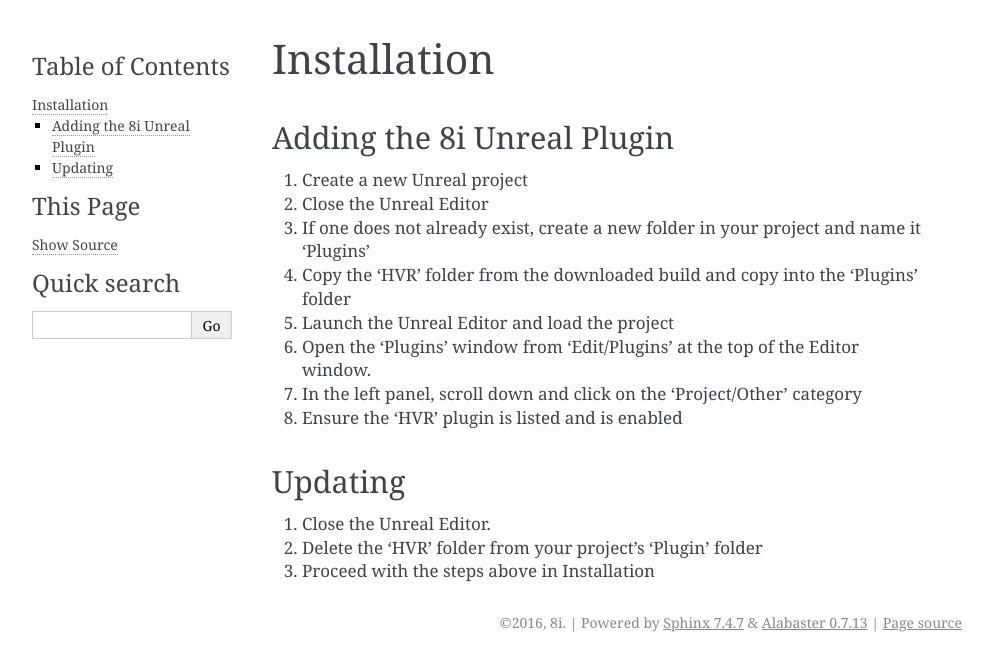
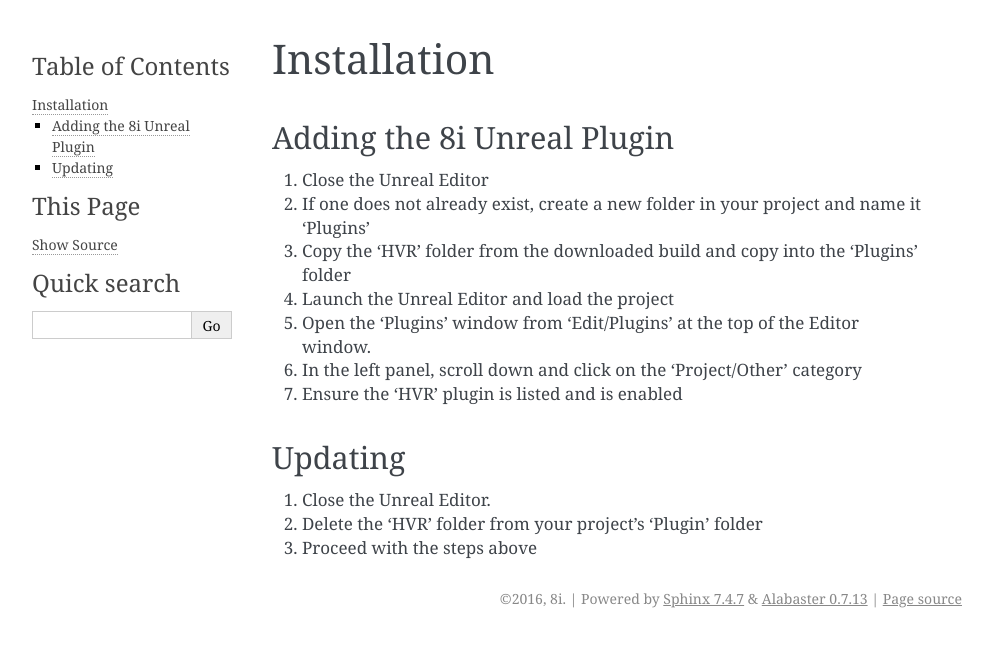
Before and after one commit to 8i/UnrealPlugin_Documentation, a Sphinx documentation site: the page built from docs/source/Installation.rst, in a window 1280 px wide. Shown: the top 671 px of the page, without its empty margins (148-1140 px from the left). Built offline with Sphinx 7.4.7, drawn with Linux system fonts in a browser that asks for light colours.

Commit message:
Update Installation instructions

```diff
--- a/docs/source/Installation.rst
+++ b/docs/source/Installation.rst
@@ -4,18 +4,17 @@
 Adding the 8i Unreal Plugin
 ---------------------------
 
-1. Create a new Unreal project
-2. Close the Unreal Editor
-3. If one does not already exist, create a new folder in your project and name it 'Plugins'
-4. Copy the 'HVR' folder from the downloaded build and copy into the 'Plugins' folder
-5. Launch the Unreal Editor and load the project
-6. Open the 'Plugins' window from 'Edit/Plugins' at the top of the Editor window.
-7. In the left panel, scroll down and click on the 'Project/Other' category
-8. Ensure the 'HVR' plugin is listed and is enabled
+1. Close the Unreal Editor
+2. If one does not already exist, create a new folder in your project and name it 'Plugins'
+3. Copy the 'HVR' folder from the downloaded build and copy into the 'Plugins' folder
+4. Launch the Unreal Editor and load the project
+5. Open the 'Plugins' window from 'Edit/Plugins' at the top of the Editor window.
+6. In the left panel, scroll down and click on the 'Project/Other' category
+7. Ensure the 'HVR' plugin is listed and is enabled
 
 Updating
 --------
 
 1. Close the Unreal Editor.
 2. Delete the 'HVR' folder from your project's 'Plugin' folder
-3. Proceed with the steps above in Installation
+3. Proceed with the steps above
```
